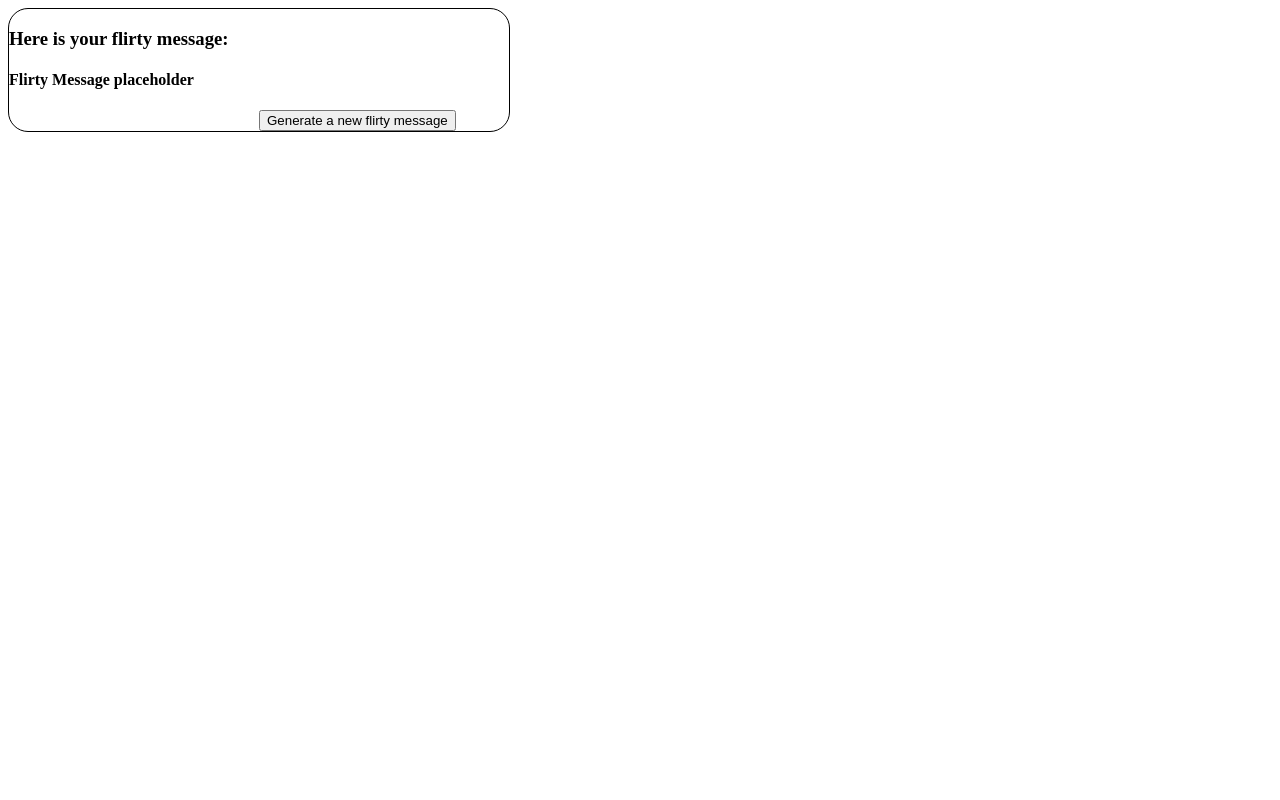
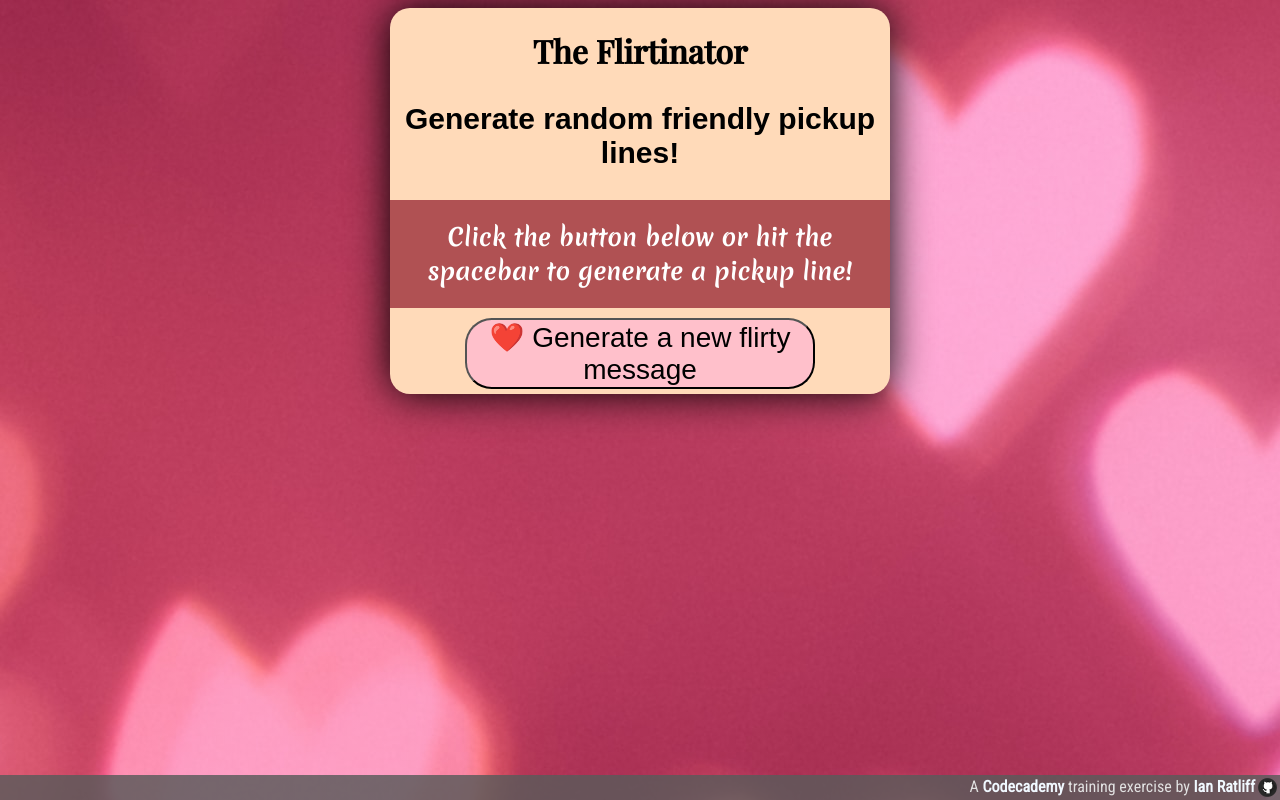
Before and after one commit to ianratliff1/flirtinator, a plain HTML site: page index.html in a window 1280 px wide. Drawn offline with nearby package versions, Linux system fonts and the light colour scheme; a web font is replaced by a local one.

Commit message:
Added style to the Flirtinator - background, footer, css styling

```diff
--- a/index.html
+++ b/index.html
@@ -3,14 +3,19 @@
     <head>
         <title>Flirtinator</title>
         <link rel="stylesheet" href="styles.css">
+		<link rel="preconnect" href="https://fonts.googleapis.com">
+		<link rel="preconnect" href="https://fonts.gstatic.com" crossorigin>
+		<link href="https://fonts.googleapis.com/css2?family=Alumni+Sans+Pinstripe&family=Merienda:wght@700&family=Playfair+Display:wght@500&family=Roboto+Condensed&display=swap" rel="stylesheet">
     </head>
 
     <body>
         <div id="messageBox">
-            <h3>Here is your flirty message:</h3>
-            <h4><span id="flirtyMessage">Flirty Message placeholder</span></h4>
-            <button onclick="flirt()" id="generate">Generate a new flirty message</button>
+            <h1>The Flirtinator</h1>
+			<h3>Generate random friendly pickup lines!</h3>
+            <span id="flirtyMessage"><h2>Click the button below or hit the spacebar to generate a pickup line!</h2></span>
+            <button onclick="flirt()" id="generate">&#10084;&#65039; Generate a new flirty message</button>
         </div>
+		<footer>A <a href="https://codecademy.com/">Codecademy</a> training exercise by <a href="https://github.com/ianratliff1">Ian Ratliff<img id="githubicon" src="img/github.png"></a></footer>
         <script type="text/javascript" src="script.js"></script>
     </body>
 </html>
--- a/script.js
+++ b/script.js
@@ -1,17 +1,23 @@
 var generateButton = document.getElementById('generate')
 var messageBox = document.getElementById('flirtyMessage')
 
+window.onkeypress = function(event) {
+      if (event.which == 32) {
+        flirt()
+      }
+    }
+
 function flirt() {
-    let greeting = ['Hayyyy','Why hello there','Hi','Hey ','Ciao','Sup','Howdy','What\'s cookin\'']
-    let noun = ['you sexy thang', 'good lookin\'','you absolute specimen','baby','darlin\'','sweetie','bella']
-    let action = ['grab a drink','meet for coffee','get to know each other better','go on a date','go eat samples at Costco','go out for a bello apperitivo']
-    let timeframe = ['after work','tomorrow','this weekend','Friday night','after church','after school']
-    let greetingIndex = Math.floor(Math.random()*greeting.length)
-    let nounIndex = Math.floor(Math.random()*noun.length)
-    let actionIndex = Math.floor(Math.random()*timeframe.length)
-    let timeframeIndex = Math.floor(Math.random()*action.length)
+    const greeting = ['Hayyyy','Why hello there','Hi','Hey ','Ciao','Sup','Howdy','What\'s cookin\'']
+    const noun = ['you sexy thang', 'good lookin\'','you absolute specimen','baby','darlin\'','sweetie','bella']
+    const action = ['grab a drink','meet for coffee','get to know each other better','go on a date','go eat samples at Costco','go out for a bello apperitivo']
+    const timeframe = ['after work','tomorrow','this weekend','Friday night','after church','after school']
+    const greetingIndex = Math.floor(Math.random()*greeting.length)
+    const nounIndex = Math.floor(Math.random()*noun.length)
+    const actionIndex = Math.floor(Math.random()*timeframe.length)
+    const timeframeIndex = Math.floor(Math.random()*action.length)
     // messageBox.innerHTML=`${greetingIndex} ${nounIndex} ${actionIndex} ${timeframeIndex}`
     // messageBox.innerHTML=greeting.length
-    const flirtyMessage = `${greeting[greetingIndex]} ${noun[nounIndex]}, would you like to ${action[actionIndex]} ${timeframe[timeframeIndex]}?`
+    const flirtyMessage = `<h2>${greeting[greetingIndex]} ${noun[nounIndex]}, would you like to ${action[actionIndex]} ${timeframe[timeframeIndex]}?</h2>`
     messageBox.innerHTML=flirtyMessage
 }
--- a/styles.css
+++ b/styles.css
@@ -1,11 +1,98 @@
-#messageBox {
-    width: 500px;
-    border: 1px solid black;
-    border-radius: 20px;
+html {
+/*	background-image: url("img/freestocks-Y9mWkERHYCU-unsplash.jpeg");*/
+	min-height: 100%;
+	background-size: cover;
+	background:linear-gradient(0deg, rgba(255, 0, 150, 0.3), rgba(255, 0, 150, 0.3)), url("img/freestocks-Y9mWkERHYCU-unsplash.jpeg");
+
+
+}
+
+a {
+	color: inherit;
+	font-weight: bold;
+	text-decoration: none;
+	color: aliceblue
+}
+
+a:hover {
+	color: cadetblue;
 }
 
 button {
-    margin: 0 auto;
-    position: relative;
-    left: 50%;
+	style: flex;
+	margin: 10px auto 5px auto;
+	vertical-align: middle;
+	width: 70%;
+	position: relative;
+	left: 15%;
+/*	height: 30px;*/
+	border: 1 px solid red;
+	border-radius: 20pt;
+	background-color: pink;
+	font-family: 'Alumni Sans Pinstripe', sans-serif;
+	font-size: 28px;
 }
+
+button:hover {
+	cursor: pointer;
+	background-color: hotpink;
+}
+
+h1 {
+	font-family: 'Playfair Display', serif;
+	text-align: center;
+}
+
+h2 {
+/*	font-family: 'Alumni Sans Pinstripe', sans-serif;*/
+	text-align: center;
+	font-family: 'Merienda', cursive;
+}
+
+h3 {
+	font-family: 'Alumni Sans Pinstripe', sans-serif;
+	font-size: 30px;
+	text-align: center;
+}
+
+footer {
+	font-family: 'Roboto Condensed', sans-serif;
+	color: #E1E1E1;
+	position: fixed;
+	left: 0;
+	bottom: 0;
+	background-color: rgba(91,91,91,0.83);
+	width: 100%;
+	text-align: right;
+}
+
+#githubicon {
+	height: 25px;
+	vertical-align: middle;
+}
+
+#messageBox {
+	style: flex;
+	align-content: center;
+	margin: 0 auto;
+	justify-content: space-around;
+    width: 500px;
+/*    border: 1px solid black;*/
+    border-radius: 20px;
+/*	padding: 5px;*/
+	border: 0px;
+	background-color: peachpuff;
+	box-shadow: 0pt 0pt 40px black
+
+}
+
+#flirtyMessage {
+	margin: 0 auto;
+	background-color: #B05153;
+	display: flex;
+	width: 100%;
+	color: white;
+/*	text-align: center;*/
+/*	padding: 5px 5px;*/
+
+}
```
Also changed, not shown: img/freestocks-Y9mWkERHYCU-unsplash.jpeg (added), img/github.png (added).
